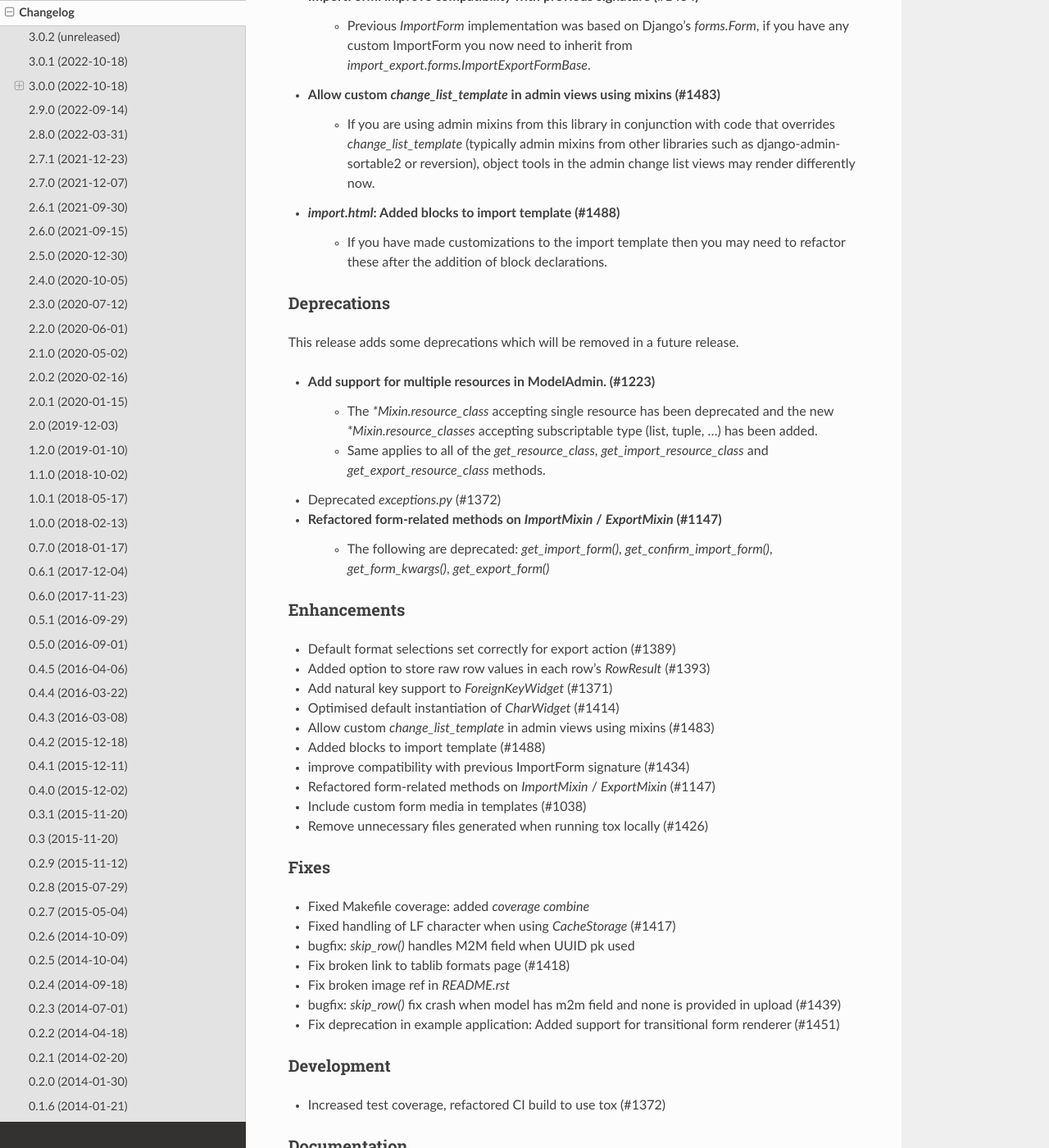
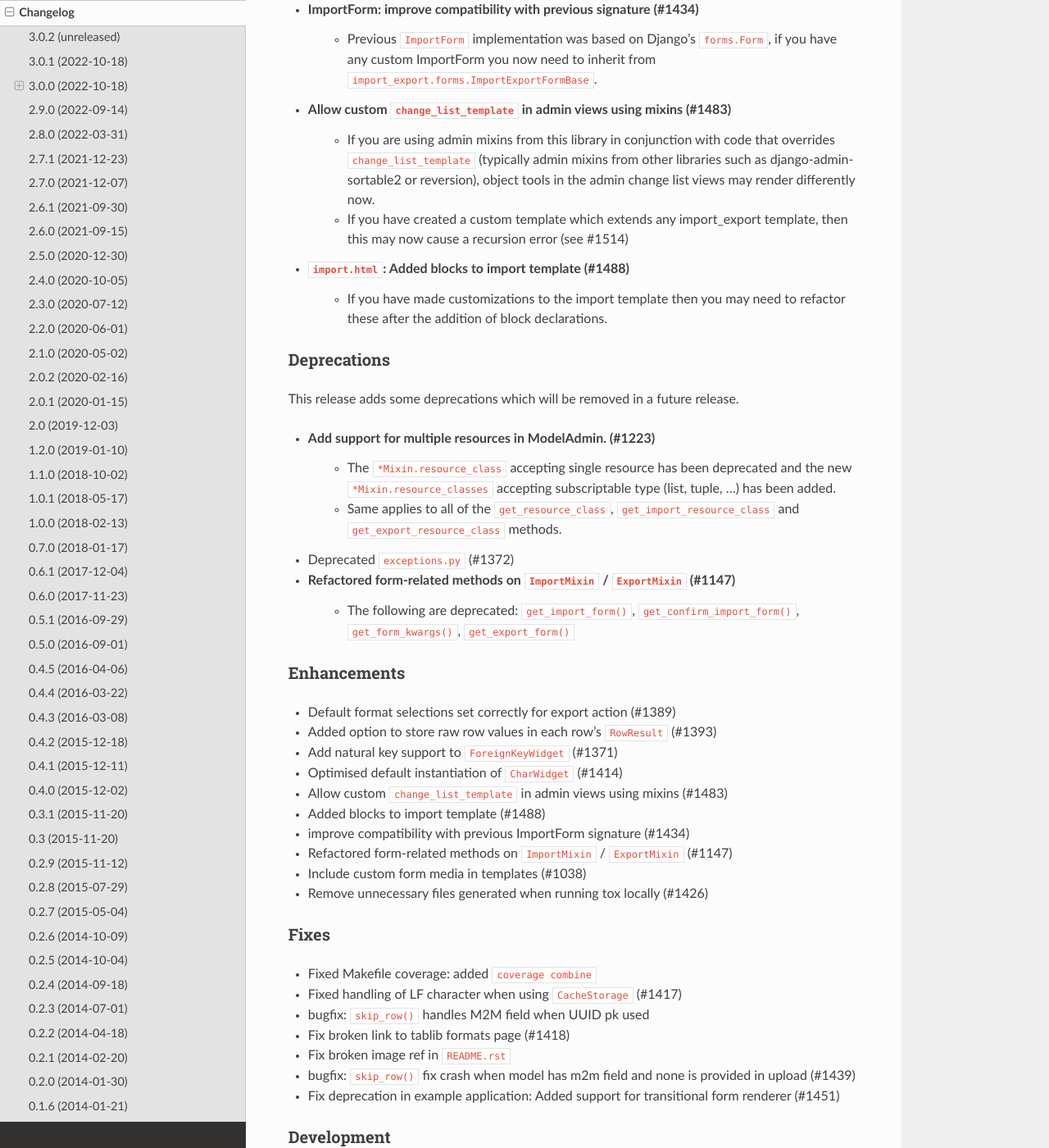
Before and after one commit to django-import-export/django-import-export, a Sphinx documentation site: the page built from docs/changelog.rst, in a window 1280 px wide and 1400 px high, scrolled down 1332 px. Shown: the whole window at 82% size. Built offline with Sphinx 7.4.7 and the Read the Docs theme 2.0.0, drawn with Linux system fonts in a browser that asks for light colours.

Commit message:
fixed broken changelog formatting

```diff
--- a/docs/changelog.rst
+++ b/docs/changelog.rst
@@ -11,8 +11,8 @@ Changelog
 3.0.1 (2022-10-18)
 ------------------
 
-- Updated `django-import-export-ci.yml` to fix node.js deprecation
-- bugfix: `DateTimeWidget.clean()` handles tz aware datetime (#1499)
+- Updated ``django-import-export-ci.yml`` to fix node.js deprecation
+- bugfix: ``DateTimeWidget.clean()`` handles tz aware datetime (#1499)
 - Updated translations for v3.0.0 release (#1500)
 
 3.0.0 (2022-10-18)
@@ -21,31 +21,32 @@ Changelog
 Breaking changes
 ################
 
-This release makes some minor changes to the public API.  If you have overridden any methods from the `resources` or `widgets` modules, you may need to update your implementation to accommodate these changes.
+This release makes some minor changes to the public API.  If you have overridden any methods from the ``resources`` or ``widgets`` modules, you may need to update your implementation to accommodate these changes.
 
-- Check value of `ManyToManyField` in `skip_row()` (#1271)
-    - This fixes an issue where ManyToMany fields are not checked correctly in `skip_row()`.  This means that `skip_row()` now takes `row` as a mandatory arg.  If you have overridden `skip_row()` in your own implementation, you will need to add `row` as an arg.
+- Check value of ``ManyToManyField`` in ``skip_row()`` (#1271)
+    - This fixes an issue where ManyToMany fields are not checked correctly in ``skip_row()``.  This means that ``skip_row()`` now takes ``row`` as a mandatory arg.  If you have overridden ``skip_row()`` in your own implementation, you will need to add ``row`` as an arg.
 
-- Bug fix: validation errors were being ignored when `skip_unchanged` is set (#1378)
-    - If you have overridden `skip_row()` you can choose whether or not to skip rows if validation errors are present.  The default behavior is to not to skip rows if there are validation errors during import.
+- Bug fix: validation errors were being ignored when ``skip_unchanged`` is set (#1378)
+    - If you have overridden ``skip_row()`` you can choose whether or not to skip rows if validation errors are present.  The default behavior is to not to skip rows if there are validation errors during import.
 
 - Use 'create' flag instead of instance.pk (#1362)
-    - `import_export.resources.save_instance()` now takes an additional mandatory argument: `is_create`.  If you have overridden `save_instance()` in your own code, you will need to add this new argument.
+    - ``import_export.resources.save_instance()`` now takes an additional mandatory argument: ``is_create``.  If you have overridden ``save_instance()`` in your own code, you will need to add this new argument.
 
-- `widgets`: Unused `*args` params have been removed from method definitions. (#1413)
-    - If you have overridden `clean()` then you should update your method definition to reflect this change.
-    - `widgets.ForeignKeyWidget` / `widgets.ManyToManyWidget`: The unused `*args` param has been removed from `__init__()`.  If you have overridden `ForeignKeyWidget` or `ManyToManyWidget` you may need to update your implementation to reflect this change.
+- ``widgets``: Unused ``*args`` params have been removed from method definitions. (#1413)
+    - If you have overridden ``clean()`` then you should update your method definition to reflect this change.
+    - ``widgets.ForeignKeyWidget`` / ``widgets.ManyToManyWidget``: The unused ``*args`` param has been removed from ``__init__()``.  If you have overridden ``ForeignKeyWidget`` or ``ManyToManyWidget`` you may need to update your implementation to reflect this change.
 
 - Admin interface: Modified handling of import errors (#1306)
     - Exceptions raised during the import process are now presented as form errors, instead of being wrapped in a \<H1\> tag in the response.  If you have any custom logic which uses the error written directly into the response, then this may need to be changed.
 
 - ImportForm: improve compatibility with previous signature (#1434)
-    - Previous `ImportForm` implementation was based on Django's `forms.Form`, if you have any custom ImportForm you now need to inherit from `import_export.forms.ImportExportFormBase`.
+    - Previous ``ImportForm`` implementation was based on Django's ``forms.Form``, if you have any custom ImportForm you now need to inherit from ``import_export.forms.ImportExportFormBase``.
 
-- Allow custom `change_list_template` in admin views using mixins (#1483)
-    - If you are using admin mixins from this library in conjunction with code that overrides `change_list_template` (typically admin mixins from other libraries such as django-admin-sortable2 or reversion), object tools in the admin change list views may render differently now.
+- Allow custom ``change_list_template`` in admin views using mixins (#1483)
+    - If you are using admin mixins from this library in conjunction with code that overrides ``change_list_template`` (typically admin mixins from other libraries such as django-admin-sortable2 or reversion), object tools in the admin change list views may render differently now.
+    - If you have created a custom template which extends any import_export template, then this may now cause a recursion error (see #1514)
 
-- `import.html`: Added blocks to import template (#1488)
+- ``import.html``: Added blocks to import template (#1488)
     - If you have made customizations to the import template then you may need to refactor these after the addition of block declarations.
 
 Deprecations
@@ -54,37 +55,37 @@ Deprecations
 This release adds some deprecations which will be removed in a future release.
 
 - Add support for multiple resources in ModelAdmin. (#1223)
-    - The `*Mixin.resource_class` accepting single resource has been deprecated and the new `*Mixin.resource_classes` accepting subscriptable type (list, tuple, ...) has been added.
-    - Same applies to all of the `get_resource_class`, `get_import_resource_class` and `get_export_resource_class` methods.
+    - The ``*Mixin.resource_class`` accepting single resource has been deprecated and the new ``*Mixin.resource_classes`` accepting subscriptable type (list, tuple, ...) has been added.
+    - Same applies to all of the ``get_resource_class``, ``get_import_resource_class`` and ``get_export_resource_class`` methods.
 
-- Deprecated `exceptions.py` (#1372)
+- Deprecated ``exceptions.py`` (#1372)
 
-- Refactored form-related methods on `ImportMixin` / `ExportMixin` (#1147)
-    - The following are deprecated: `get_import_form()`, `get_confirm_import_form()`, `get_form_kwargs()`, `get_export_form()`
+- Refactored form-related methods on ``ImportMixin`` / ``ExportMixin`` (#1147)
+    - The following are deprecated: ``get_import_form()``, ``get_confirm_import_form()``, ``get_form_kwargs()``, ``get_export_form()``
 
 Enhancements
 ############
 
 - Default format selections set correctly for export action (#1389)
-- Added option to store raw row values in each row's `RowResult` (#1393)
-- Add natural key support to `ForeignKeyWidget` (#1371)
-- Optimised default instantiation of `CharWidget` (#1414)
-- Allow custom `change_list_template` in admin views using mixins (#1483)
+- Added option to store raw row values in each row's ``RowResult`` (#1393)
+- Add natural key support to ``ForeignKeyWidget`` (#1371)
+- Optimised default instantiation of ``CharWidget`` (#1414)
+- Allow custom ``change_list_template`` in admin views using mixins (#1483)
 - Added blocks to import template (#1488)
 - improve compatibility with previous ImportForm signature (#1434)
-- Refactored form-related methods on `ImportMixin` / `ExportMixin` (#1147)
+- Refactored form-related methods on ``ImportMixin`` / ``ExportMixin`` (#1147)
 - Include custom form media in templates (#1038)
 - Remove unnecessary files generated when running tox locally (#1426)
 
 Fixes
 #####
 
-- Fixed Makefile coverage: added `coverage combine`
-- Fixed handling of LF character when using `CacheStorage` (#1417)
-- bugfix: `skip_row()` handles M2M field when UUID pk used
+- Fixed Makefile coverage: added ``coverage combine``
+- Fixed handling of LF character when using ``CacheStorage`` (#1417)
+- bugfix: ``skip_row()`` handles M2M field when UUID pk used
 - Fix broken link to tablib formats page (#1418)
-- Fix broken image ref in `README.rst`
-- bugfix: `skip_row()` fix crash when model has m2m field and none is provided in upload (#1439)
+- Fix broken image ref in ``README.rst``
+- bugfix: ``skip_row()`` fix crash when model has m2m field and none is provided in upload (#1439)
 - Fix deprecation in example application: Added support for transitional form renderer (#1451)
 
 Development
@@ -109,7 +110,7 @@ Documentation
 ------------------
 
 - Updated import.css to support dark mode (#1318)
-- Fix crash when import_data() called with empty Dataset and `collect_failed_rows=True` (#1381)
+- Fix crash when import_data() called with empty Dataset and ``collect_failed_rows=True`` (#1381)
 - Improve Korean translation (#1402)
 - Update example subclass widget code (#1407)
 - Drop support for python3.6, django 2.2, 3.0, 3.1 (#1408)
@@ -118,7 +119,7 @@ Documentation
 2.7.1 (2021-12-23)
 ------------------
 
-- Removed `django_extensions` from example app settings (#1356)
+- Removed ``django_extensions`` from example app settings (#1356)
 - Added support for Django 4.0 (#1357)
 
 2.7.0 (2021-12-07)
@@ -126,7 +127,7 @@ Documentation
 
 - Big integer support for Integer widget (#788)
 - Run compilemessages command to keep .mo files in sync (#1299)
-- Added `skip_html_diff` meta attribute (#1329)
+- Added ``skip_html_diff`` meta attribute (#1329)
 - Added python3.10 to tox and CI environment list (#1336)
 - Add ability to rollback the import on validation error (#1339)
 - Fix missing migration on example app (#1346)
@@ -196,8 +197,8 @@ Documentation
 2.2.0 (2020-06-01)
 ------------------
 
-- Deal with importing a BooleanField that actually has `True`, `False`, and
-  `None` values. (#1071)
+- Deal with importing a BooleanField that actually has ``True``, ``False``, and
+  ``None`` values. (#1071)
 - Add row_number parameter to before_import_row, after_import_row and after_import_instance (#1040)
 - Paginate queryset if Queryset.prefetch_related is used (#1050)
 
@@ -258,7 +259,7 @@ Documentation
 
 - fix: Change logging level (#832)
 
-- fix: Changed `get_instance()` return val (#842)
+- fix: Changed ``get_instance()`` return val (#842)
 
 1.1.0 (2018-10-02)
 ------------------
@@ -468,8 +469,8 @@ Documentation
 
 - Fix default values in fields (#431, #364)
 
-  Field constructor `default` argument is NOT_PROVIDED instead of None
-  Field clean method checks value against `Field.empty_values` [None, '']
+  Field constructor ``default`` argument is NOT_PROVIDED instead of None
+  Field clean method checks value against ``Field.empty_values`` [None, '']
 
 0.4.4 (2016-03-22)
 ------------------
@@ -652,7 +653,7 @@ Documentation
 0.1.4
 -----
 
-* Use `field_name` instead of `column_name` for field dehydration, FIX #36
+* Use ``field_name`` instead of ``column_name`` for field dehydration, FIX #36
 
 * Handle OneToOneField,  FIX #17 - Exception when attempting access something
   on the related_name.
```
